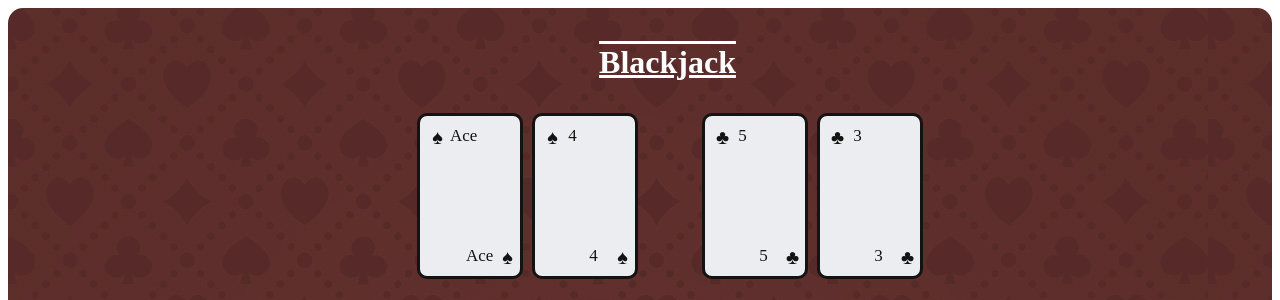
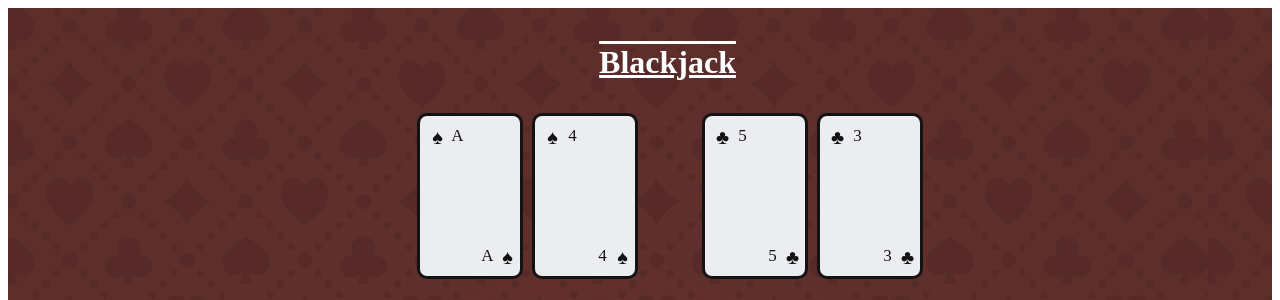
Before and after one commit to IvorL/Sparta-Game, a plain HTML site: page index.html in a window 1280 px wide. Shown: the top 300 px of the page. Drawn offline with Linux system fonts and the light colour scheme.

Commit message:
Two minor styling changes

```diff
--- a/index.js
+++ b/index.js
@@ -1,11 +1,10 @@
-// Add an event listener to wait for DOM content to load
 document.addEventListener("DOMContentLoaded", function() {
   // Array to hold the suit of each card
   var suitArray = ["Clubs", "Diamonds", "Hearts", "Spades"];
   // Array to hold the rank of each suit
-  var rankArray = ["Ace", "2", "3", "4", "5", "6", "7", "8", "9", "10", "Jack", "King", "Queen"];
+  var rankArray = ["A", "2", "3", "4", "5", "6", "7", "8", "9", "10", "J", "K", "Q"];
   // Array to hold the value of each card
-  var rankValue = {"Ace" : 1, "2" : 2, "3" : 3, "4" : 4, "5" : 5, "6" : 6, "7" : 7, "8" : 8, "9" : 9, "10" : 10, "Jack" : 10, "King" : 10, "Queen" : 10};
+  var rankValue = {"A" : 1, "2" : 2, "3" : 3, "4" : 4, "5" : 5, "6" : 6, "7" : 7, "8" : 8, "9" : 9, "10" : 10, "J" : 10, "K" : 10, "Q" : 10};
   // Deck to hold every suit of card with every rank
   var deck = {Clubs : rankArray, Diamonds : rankArray, Hearts : rankArray, Spades : rankArray};
 
--- a/style.css
+++ b/style.css
@@ -2,7 +2,7 @@
   width: 100%;
   height: 800px;
   background-color: lightblue;
-  border-radius: 15px;
+  /* border-radius: 15px; */
   text-align: center;
   background-image: url("blackjack-1.jpg"); opacity: 0.92;
   padding-top: 15px;
@@ -54,7 +54,6 @@ h1 {
 .cardNumber-2 {
   font-size: 17px;
   padding-top: 10px;
-  padding-right: 9px;
   height: 15px;
   width: 25px;
   display: inline-block;
```
